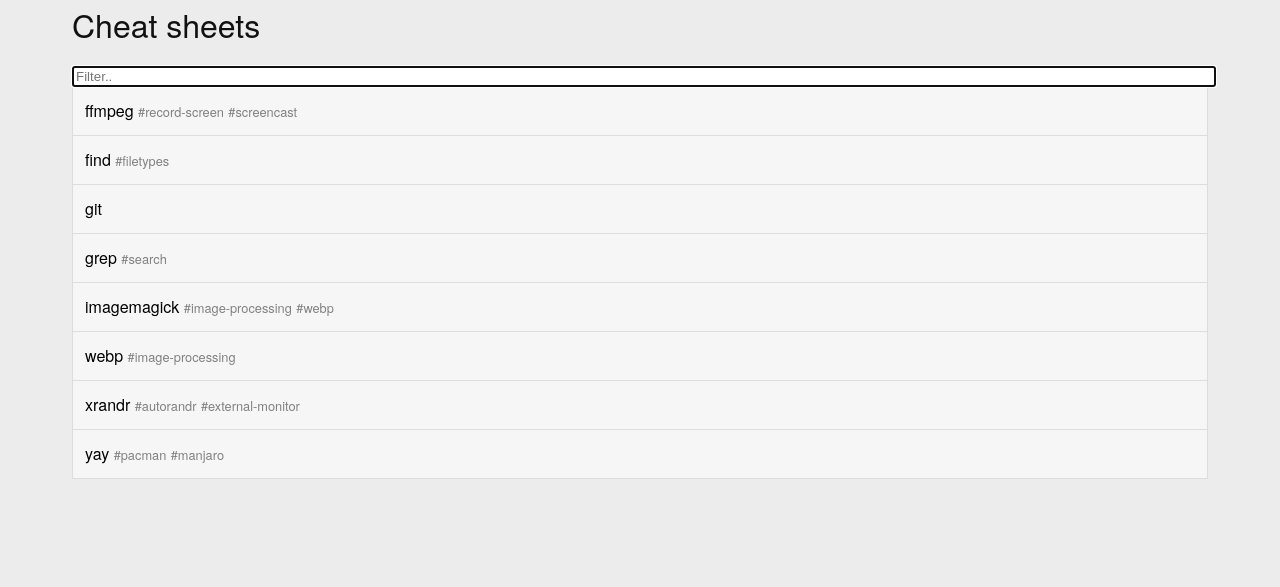
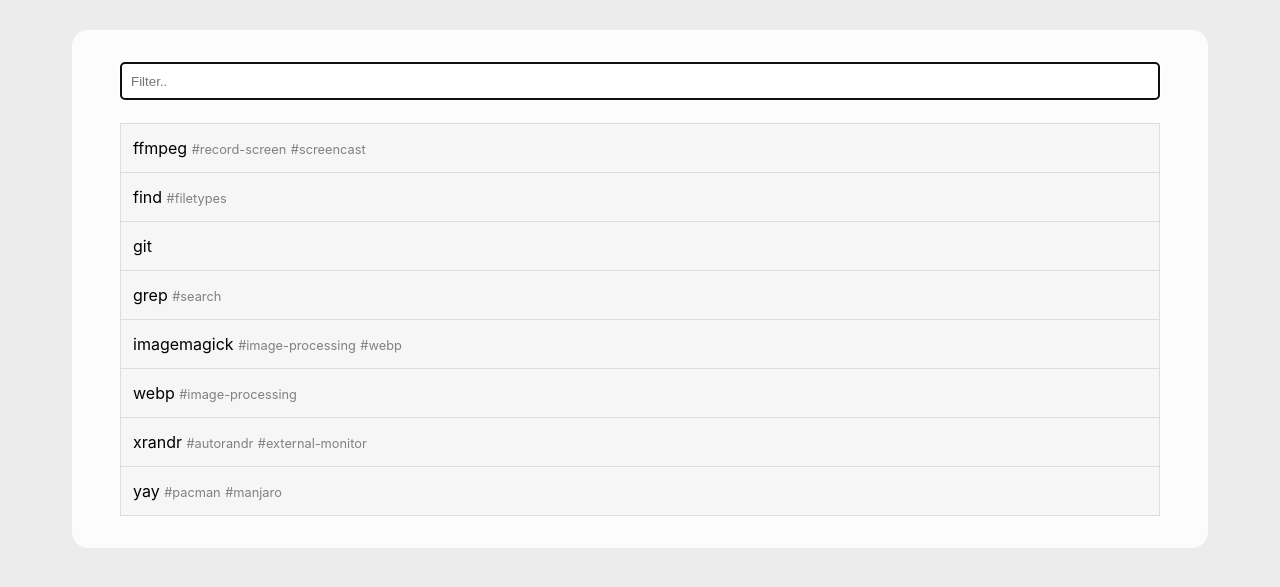
Before and after one commit to andreas-mausch/cheatsheets, a Jekyll site: the page built from index.html, in a window 1280 px wide. Shown: the top 587 px of the page. Built offline with Jekyll 4.4.1, drawn with Linux system fonts in a browser that asks for light colours.

Commit message:
Styling, index.html

```diff
--- a/_layouts/cheatsheet.html
+++ b/_layouts/cheatsheet.html
@@ -3,7 +3,7 @@
 ---
 <div class="home cheatsheet">
 
-  <a href="{{ site.baseurl }}{% link cheatsheets.html %}" class="cheatsheet-link">&lt;- Cheat sheets</a>
+  <a href="{{ site.baseurl }}{% link index.html %}" class="cheatsheet-link">&lt;- Back</a>
 
   <h1>{{ page.title | downcase }}</h1>
 
--- a/_sass/_base.scss
+++ b/_sass/_base.scss
@@ -130,7 +130,7 @@
     font-size: 15px;
     border: 1px solid $grey-color-light;
     border-radius: 3px;
-    background-color: #eef;
+    background-color: #ecf4fc;
 }
 
 code {
@@ -194,3 +194,8 @@
         }
     }
 }
+
+.home {
+  background-color: #fcfcfc;
+  padding: 16px 8px;
+}
--- a/_sass/_cheatsheet.scss
+++ b/_sass/_cheatsheet.scss
@@ -23,6 +23,14 @@
 
 #cheatsheet-search {
   width: 100%;
+  height: 38px;
+  padding: 6px 10px;
+  background-color: #fff;
+  border: 1px solid #d1d1d1;
+  border-radius: 4px;
+  box-shadow: none;
+  box-sizing: border-box;
+  margin-bottom: 1.5rem;
 }
 
 .cheatsheet-tag {
--- a/_sass/_large.scss
+++ b/_sass/_large.scss
@@ -0,0 +1,8 @@
+.page-content {
+  padding: $spacing-unit 0;
+}
+
+.home {
+  padding: 32px 48px;
+  border-radius: 16px;
+}
--- a/css/main.scss
+++ b/css/main.scss
@@ -3,7 +3,7 @@
 @charset "utf-8";
 
 // Our variables
-$base-font-family: "HelveticaNeue", "Helvetica Neue", Helvetica, Arial, sans-serif;
+$base-font-family: -apple-system, BlinkMacSystemFont, "Segoe UI", Roboto, Helvetica, Arial, sans-serif, "Apple Color Emoji", "Segoe UI Emoji", "Segoe UI Symbol";
 $base-font-size:   16px;
 $small-font-size:  $base-font-size * 0.875;
 $base-line-height: 1.5;
--- a/cheatsheets.html
+++ b/index.html
@@ -1,12 +1,9 @@
 ---
 layout: default
 title: Cheat sheets
-permalink: /cheatsheets/
 ---
 
 <div class="home">
-
-  <h1>Cheat sheets</h1>
 
   <input id="cheatsheet-search" type="text" placeholder="Filter.." oninput="onSearchInput()" onkeydown="handleEnter(event)" autofocus>
 
```
Also changed, not shown: assets/favicon.png.
